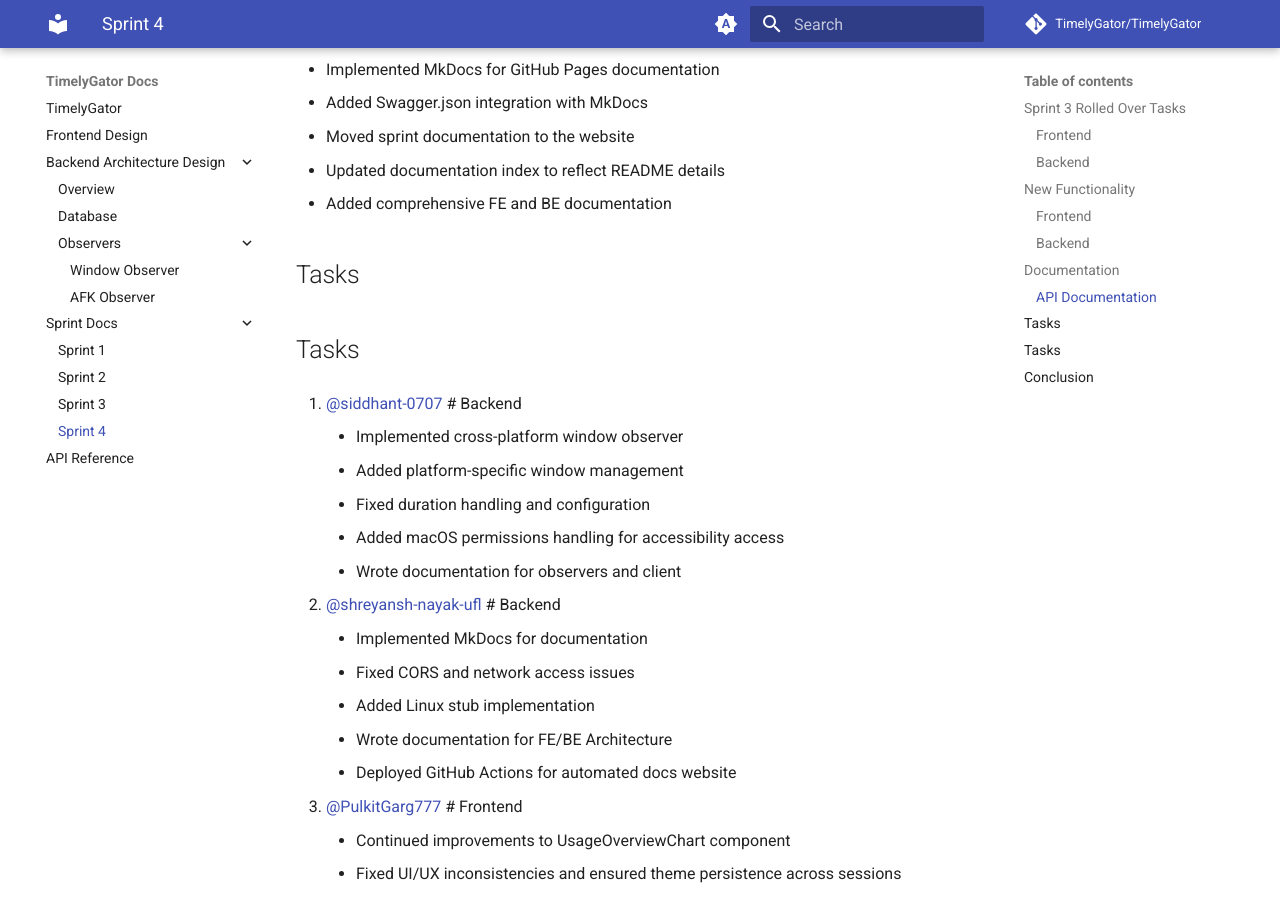
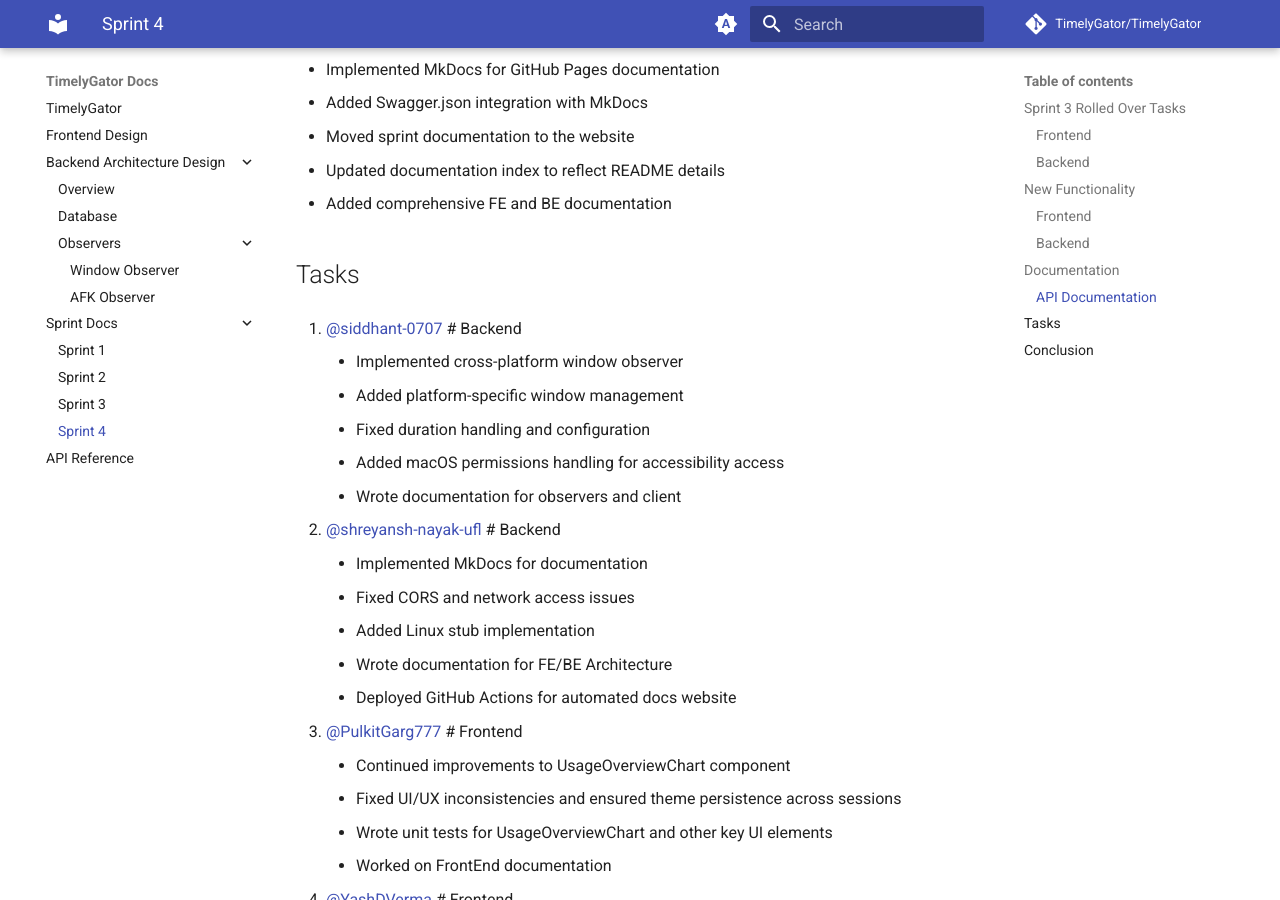
Before and after one commit to timelygator/TimelyGator, an MkDocs documentation site: the page built from docs/files/sprint/Sprint4.md, in a window 1280 px wide and 900 px high, scrolled down 1456 px. Built offline with MkDocs 1.6.1 and Material for MkDocs 9.7.7, drawn with Linux system fonts in a browser that asks for light colours; comment, search, counter and statistics services are not loaded.

Commit message:
docs: fix heading redeclare

```diff
--- a/docs/files/sprint/Sprint4.md
+++ b/docs/files/sprint/Sprint4.md
@@ -52,8 +52,6 @@
 
 ## Tasks
 
-## Tasks
-
 1. [@siddhant-0707](https://github.com/siddhant-0707) # Backend
     - Implemented cross-platform window observer
     - Added platform-specific window management
```
